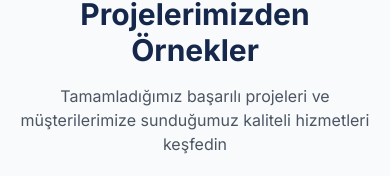
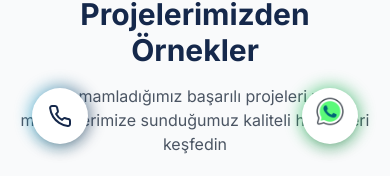
Before and after one commit to MSimsek07/antalya-balcony-builder-site, a React (Vite) app: page / in a window 390 px wide. Shown: the part 668-844 px from the top of the page. Built offline with nearby package versions, Linux system fonts and the light colour scheme.

Commit message:
whatsapp and telephone icon added

```diff
--- a/src/components/Layout.tsx
+++ b/src/components/Layout.tsx
@@ -1,6 +1,6 @@
-
 import Navbar from "./Navbar";
 import Footer from "./Footer";
+import { Phone } from "lucide-react";
 
 interface LayoutProps {
   children: React.ReactNode;
@@ -12,6 +12,43 @@ const Layout = ({ children }: LayoutProps) => {
       <Navbar />
       <main className="flex-grow">{children}</main>
       <Footer />
+
+      {/* Floating Action Buttons */}
+      <div className="fixed bottom-8 left-8 z-50">
+        <div className="relative group">
+          <div className="absolute -inset-0.5 bg-gradient-to-r from-theme-teal to-theme-blue rounded-full blur opacity-60 group-hover:opacity-100 transition duration-1000"></div>
+          <a
+            href="tel:+905454043462"
+            className="relative flex items-center justify-center w-14 h-14 bg-white text-theme-blue rounded-full shadow-lg hover:shadow-xl transform hover:-translate-y-1 transition-all duration-300"
+            title="Bizi Arayın"
+          >
+            <Phone className="h-6 w-6 phone-vibrate" />
+            <span className="sr-only">Bizi Arayın</span>
+          </a>
+        </div>
+      </div>
+
+      <div className="fixed bottom-8 right-8 z-50">
+        <div className="relative group">
+          <div className="absolute -inset-0.5 bg-gradient-to-r from-green-500 to-green-600 rounded-full blur opacity-60 group-hover:opacity-100 transition duration-1000"></div>
+          <a
+            href="https://api.whatsapp.com/send?phone=905454043462"
+            target="_blank"
+            rel="noopener noreferrer"
+            className="relative flex items-center justify-center w-14 h-14 bg-white rounded-full shadow-lg hover:shadow-xl transform hover:-translate-y-1 transition-all duration-300"
+            title="WhatsApp ile İletişim"
+          >
+            <div className="relative w-7 h-7 whatsapp-bounce">
+              <img
+                src="/whatsapp.png"
+                alt="WhatsApp"
+                className="w-full h-full object-contain"
+              />
+            </div>
+            <span className="sr-only">WhatsApp ile İletişim</span>
+          </a>
+        </div>
+      </div>
     </div>
   );
 };
--- a/src/index.css
+++ b/src/index.css
@@ -1,4 +1,3 @@
-
 @import url('https://fonts.googleapis.com/css2?family=Inter:wght@300;400;500;600;700&display=swap');
 
 @tailwind base;
@@ -121,4 +120,28 @@
   .section-padding {
     @apply py-16 md:py-24;
   }
+
+  @keyframes whatsapp-bounce {
+    0%, 100% { transform: translateY(0); }
+    50% { transform: translateY(-5px); }
+  }
+
+  .whatsapp-bounce {
+    animation: whatsapp-bounce 2s ease-in-out infinite;
+  }
+
+  @keyframes phone-vibrate {
+    0% { transform: rotate(0deg); }
+    1% { transform: rotate(-8deg); }
+    3% { transform: rotate(8deg); }
+    5% { transform: rotate(-8deg); }
+    7% { transform: rotate(8deg); }
+    9% { transform: rotate(0deg); }
+    100% { transform: rotate(0deg); }
+  }
+
+  .phone-vibrate {
+    animation: phone-vibrate 2s infinite;
+    display: inline-block;
+  }
 }
```
